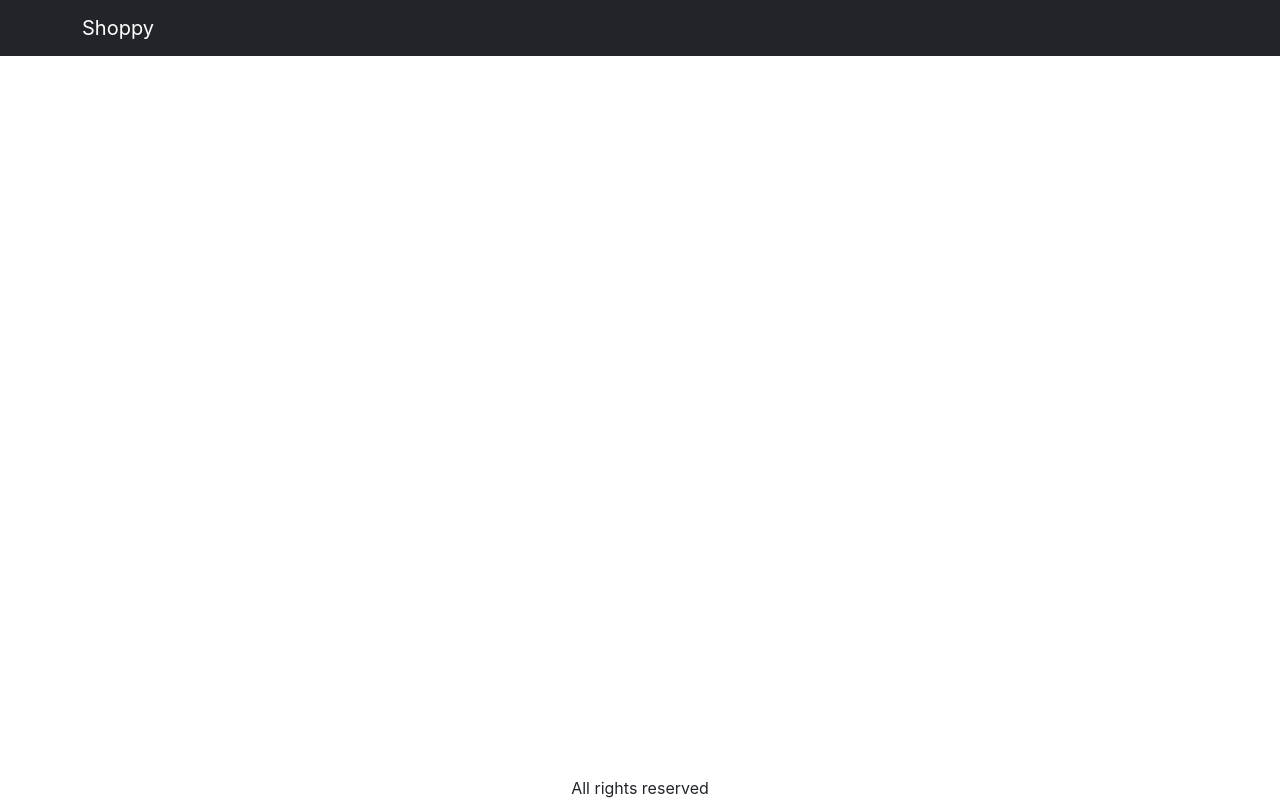
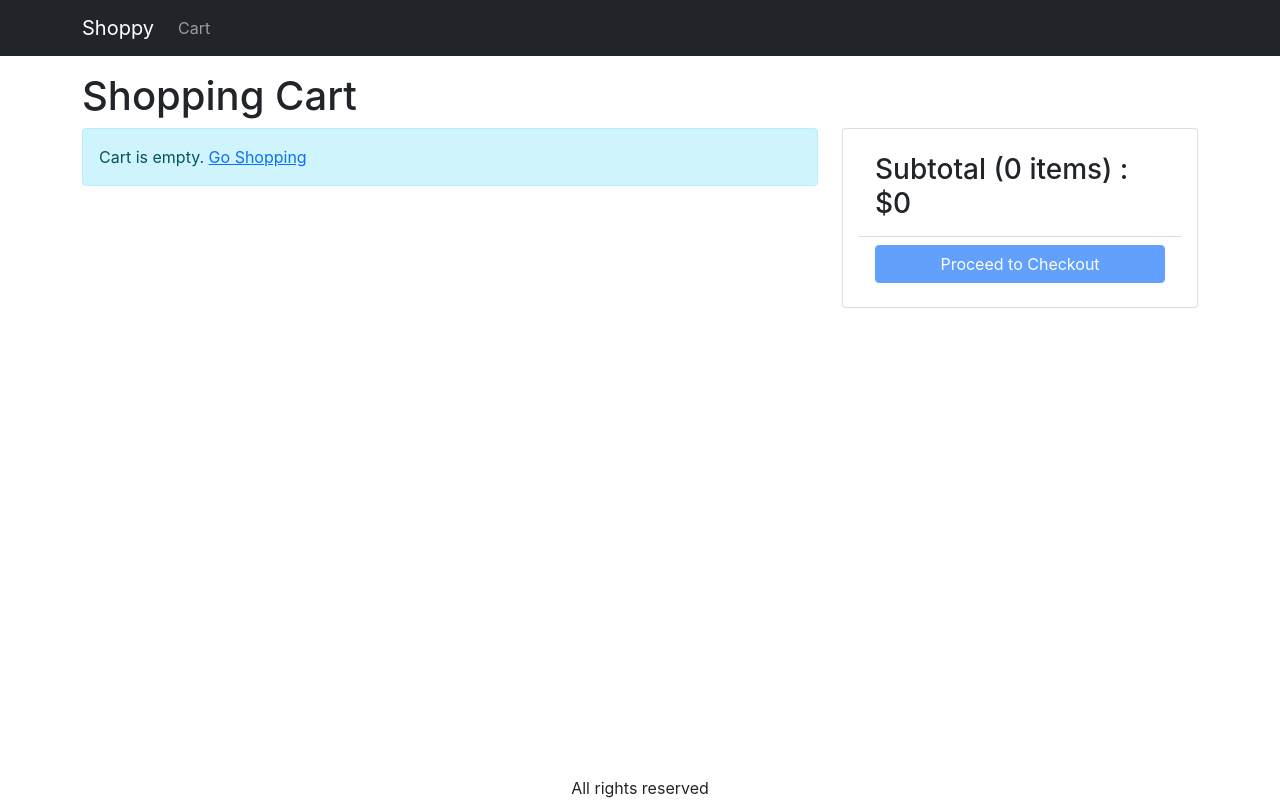
Before and after one commit to vigneshuthra/shopping, a React (Create React App) app in the folder frontend/: page /cart in a window 1280 px wide. Built offline with nearby package versions, Linux system fonts and the light colour scheme.

Commit message:
Added CartScreen and cart button

```diff
--- a/frontend/src/App.js
+++ b/frontend/src/App.js
@@ -4,8 +4,18 @@
 import Navbar from "react-bootstrap/Navbar";
 import Container from "react-bootstrap/Container";
 import { LinkContainer } from "react-router-bootstrap";
+import Badge from "react-bootstrap/Badge";
+import Nav from "react-bootstrap/Nav";
+import { useContext } from "react";
+import { Store } from "./Store";
+import CartScreen from './screens/CartScreen';
+import SigninScreen from './screens/SigninScreen';
+
 
 function App() {
+  const { state } = useContext(Store);
+  const { cart } = state;
+
   return (
     <BrowserRouter>
       <div className="d-flex flex-column site-container">
@@ -15,6 +25,16 @@
               <LinkContainer to="/">
                 <Navbar.Brand>Shoppy</Navbar.Brand>
               </LinkContainer>
+              <Nav className="me-auto">
+                <Link to="/cart" className="nav-link">
+                  Cart
+                  {cart.cartItems.length > 0 && (
+                    <Badge pill bg="danger">
+                      {cart.cartItems.reduce((a, c) => a + c.quantity, 0)}
+                    </Badge>
+                  )}
+                </Link>
+              </Nav>
             </Container>
           </Navbar>
         </header>
@@ -22,7 +42,10 @@
           <Container className="mt-3">
             <Routes>
               <Route path="/product/:slug" element={<ProductScreen />} />
+              <Route path="/cart" element={<CartScreen />} />
+              <Route path="/signin" element={<SigninScreen />} />
               <Route path="/" element={<HomeScreen />} />
+
             </Routes>
           </Container>
         </main>
--- /dev/null
+++ b/frontend/src/Store.js
@@ -0,0 +1,45 @@
+import { createContext, useReducer } from "react";
+
+export const Store = createContext();
+
+const initialState = {
+  cart: {
+    cartItems: localStorage.getItem("cartItems")
+      ? JSON.parse(localStorage.getItem("cartItems"))
+      : [],
+  },
+};
+function reducer(state, action) {
+  switch (action.type) {
+    case "CART_ADD_ITEM":
+      // add to cart
+      const newItem = action.payload;
+      const existItem = state.cart.cartItems.find(
+        (item) => item._id === newItem._id
+      );
+      const cartItems = existItem
+        ? state.cart.cartItems.map((item) =>
+            item._id === existItem._id ? newItem : item
+          )
+        : [...state.cart.cartItems, newItem];
+      localStorage.setItem("cartItems", JSON.stringify(cartItems));
+      return { ...state, cart: { ...state.cart, cartItems } };
+
+    case "CART_REMOVE_ITEM": {
+      const cartItems = state.cart.cartItems.filter(
+        (item) => item._id !== action.payload._id
+      );
+      localStorage.setItem("cartItems", JSON.stringify(cartItems));
+      return { ...state, cart: { ...state.cart, cartItems } };
+    }
+
+    default:
+      return state;
+  }
+}
+
+export function StoreProvider(props) {
+  const [state, dispatch] = useReducer(reducer, initialState);
+  const value = { state, dispatch };
+  return <Store.Provider value={value}>{props.children} </Store.Provider>;
+}
--- a/frontend/src/components/Product.js
+++ b/frontend/src/components/Product.js
@@ -2,9 +2,32 @@
 import Button from "react-bootstrap/Button";
 import { Link } from "react-router-dom";
 import Rating from "./Rating";
+import axios from "axios";
+import { useContext } from "react";
+import { Store } from "../Store";
 
 function Product(props) {
   const { product } = props;
+
+  const { state, dispatch: ctxDispatch } = useContext(Store);
+  const {
+    cart: { cartItems },
+  } = state;
+
+  const addToCartHandler = async (item) => {
+    const existItem = cartItems.find((x) => x._id === product._id);
+    const quantity = existItem ? existItem.quantity + 1 : 1;
+    const { data } = await axios.get(`/api/products/${item._id}`);
+    if (data.countInStock < quantity) {
+      window.alert("Sorry. Product is out of stock");
+      return;
+    }
+    ctxDispatch({
+      type: "CART_ADD_ITEM",
+      payload: { ...item, quantity },
+    });
+  };
+
   return (
     <Card>
       <Link to={`/product/${product.slug}`}>
@@ -16,7 +39,15 @@
         </Link>
         <Rating rating={product.rating} numReviews={product.numReviews} />
         <Card.Text>${product.price}</Card.Text>
-        <Button>Add to cart</Button>
+
+        {product.countInStock === 0 ? (
+          <Button variant="light" disabled>
+            Out of stock
+          </Button>
+        ) : (
+          <Button onClick={() => addToCartHandler(product)}>Add to cart</Button>
+        )}
+
       </Card.Body>
     </Card>
   );
--- a/frontend/src/index.css
+++ b/frontend/src/index.css
@@ -44,3 +44,11 @@
 .img-large {
   max-width: 100%;
 }
+
+.img-thumbnail {
+  height: 80px;
+}
+
+.small-container {
+  max-width: 600px;
+}
--- a/frontend/src/index.js
+++ b/frontend/src/index.js
@@ -2,6 +2,7 @@
 import ReactDOM from "react-dom/client";
 import "bootstrap/dist/css/bootstrap.min.css";
 import { HelmetProvider } from "react-helmet-async";
+import { StoreProvider } from './Store';
 
 import "./index.css";
 import App from "./App";
@@ -10,9 +11,11 @@
 const root = ReactDOM.createRoot(document.getElementById("root"));
 root.render(
   <React.StrictMode>
-    <HelmetProvider>
-      <App />
-    </HelmetProvider>
+    <StoreProvider>
+      <HelmetProvider>
+        <App />
+      </HelmetProvider>
+    </StoreProvider>
   </React.StrictMode>
 );
 
--- /dev/null
+++ b/frontend/src/screens/CartScreen.js
@@ -0,0 +1,131 @@
+import { useContext } from "react";
+import { Store } from "../Store";
+import { Helmet } from "react-helmet-async";
+import Row from "react-bootstrap/Row";
+import Col from "react-bootstrap/Col";
+import MessageBox from "../components/MessageBox";
+import ListGroup from "react-bootstrap/ListGroup";
+import Button from "react-bootstrap/Button";
+import Card from "react-bootstrap/Card";
+import { Link, useNavigate } from "react-router-dom";
+import axios from "axios";
+
+export default function CartScreen() {
+  const navigate = useNavigate();
+
+  const { state, dispatch: ctxDispatch } = useContext(Store);
+  const {
+    cart: { cartItems },
+  } = state;
+
+  const updateCartHandler = async (item, quantity) => {
+    const { data } = await axios.get(`/api/products/${item._id}`);
+    if (data.countInStock < quantity) {
+      window.alert("Sorry. Product is out of stock");
+      return;
+    }
+    ctxDispatch({
+      type: "CART_ADD_ITEM",
+      payload: { ...item, quantity },
+    });
+  };
+  const removeItemHandler = (item) => {
+    ctxDispatch({ type: "CART_REMOVE_ITEM", payload: item });
+  };
+
+  const checkoutHandler = () => {
+    navigate("/signin?redirect=/shipping");
+  };
+
+  return (
+    <div>
+      <Helmet>
+        <title>Shopping Cart</title>
+      </Helmet>
+      <h1>Shopping Cart</h1>
+      <Row>
+        <Col md={8}>
+          {cartItems.length === 0 ? (
+            <MessageBox>
+              Cart is empty. <Link to="/">Go Shopping</Link>
+            </MessageBox>
+          ) : (
+            <ListGroup>
+              {cartItems.map((item) => (
+                <ListGroup.Item key={item._id}>
+                  <Row className="align-items-center">
+                    <Col md={4}>
+                      <img
+                        src={item.image}
+                        alt={item.name}
+                        className="img-fluid rounded img-thumbnail"
+                      ></img>{" "}
+                      <Link to={`/product/${item.slug}`}>{item.name}</Link>
+                    </Col>
+                    <Col md={3}>
+                      <Button
+                        onClick={() =>
+                          updateCartHandler(item, item.quantity - 1)
+                        }
+                        variant="light"
+                        disabled={item.quantity === 1}
+                      >
+                        <i className="fas fa-minus-circle"></i>
+                      </Button>{" "}
+                      <span>{item.quantity}</span>{" "}
+                      <Button
+                        variant="light"
+                        onClick={() =>
+                          updateCartHandler(item, item.quantity + 1)
+                        }
+                        disabled={item.quantity === item.countInStock}
+                      >
+                        <i className="fas fa-plus-circle"></i>
+                      </Button>
+                    </Col>
+                    <Col md={3}>${item.price}</Col>
+                    <Col md={2}>
+                      <Button
+                        onClick={() => removeItemHandler(item)}
+                        variant="light"
+                      >
+                        <i className="fas fa-trash"></i>
+                      </Button>
+                    </Col>
+                  </Row>
+                </ListGroup.Item>
+              ))}
+            </ListGroup>
+          )}
+        </Col>
+        <Col md={4}>
+          <Card>
+            <Card.Body>
+              <ListGroup variant="flush">
+                <ListGroup.Item>
+                  <h3>
+                    Subtotal ({cartItems.reduce((a, c) => a + c.quantity, 0)}{" "}
+                    items) : $
+                    {cartItems.reduce((a, c) => a + c.price * c.quantity, 0)}
+                  </h3>
+                </ListGroup.Item>
+                <ListGroup.Item>
+                  <div className="d-grid">
+                    <Button
+                      type="button"
+                      variant="primary"
+                      onClick={checkoutHandler}
+                      disabled={cartItems.length === 0}
+                    >
+                      Proceed to Checkout
+                    </Button>
+                  </div>
+                </ListGroup.Item>
+              </ListGroup>
+            </Card.Body>
+          </Card>
+        </Col>
+      </Row>
+    </div>
+  );
+}
--- a/frontend/src/screens/HomeScreen.js
+++ b/frontend/src/screens/HomeScreen.js
@@ -46,7 +46,7 @@
   return (
     <div>
       <Helmet>
-        <title>Amazona</title>
+        <title>Shoppy</title>
       </Helmet>
       <h1>Featured Products</h1>
       <div className="products">
--- a/frontend/src/screens/ProductScreen.js
+++ b/frontend/src/screens/ProductScreen.js
@@ -1,6 +1,6 @@
 import axios from "axios";
-import { useEffect, useReducer } from "react";
-import { useParams } from "react-router-dom";
+import { useContext, useEffect, useReducer } from "react";
+import { useNavigate, useParams } from 'react-router-dom';
 import Row from "react-bootstrap/Row";
 import Col from "react-bootstrap/Col";
 import Card from "react-bootstrap/Card";
@@ -12,6 +12,7 @@
 import LoadingBox from "../components/LoadingBox";
 import MessageBox from "../components/MessageBox";
 import { getError } from "../utils";
+import { Store } from "../Store";
 
 const reducer = (state, action) => {
   switch (action.type) {
@@ -27,6 +28,7 @@
 };
 
 function ProductScreen() {
+  const navigate = useNavigate();
   const params = useParams();
   const { slug } = params;
 
@@ -47,6 +49,24 @@
     };
     fetchData();
   }, [slug]);
+
+  const { state, dispatch: ctxDispatch } = useContext(Store);
+  const { cart } = state;
+  const addToCartHandler = async () => {
+    const existItem = cart.cartItems.find((x) => x._id === product._id);
+    const quantity = existItem ? existItem.quantity + 1 : 1;
+    const { data } = await axios.get(`/api/products/${product._id}`);
+    if (data.countInStock < quantity) {
+      window.alert("Sorry. Product is out of stock");
+      return;
+    }
+    ctxDispatch({
+      type: "CART_ADD_ITEM",
+      payload: { ...product, quantity },
+    });
+    navigate('/cart');
+
+  };
 
   return loading ? (
     <LoadingBox />
@@ -109,7 +129,9 @@
                 {product.countInStock > 0 && (
                   <ListGroup.Item>
                     <div className="d-grid">
-                      <Button variant="primary">Add to Cart</Button>
+                      <Button onClick={addToCartHandler} variant="primary">
+                        Add to Cart
+                      </Button>
                     </div>
                   </ListGroup.Item>
                 )}
```
Also changed, not shown: 2 other files (tests, documents, lock files or other folders).
